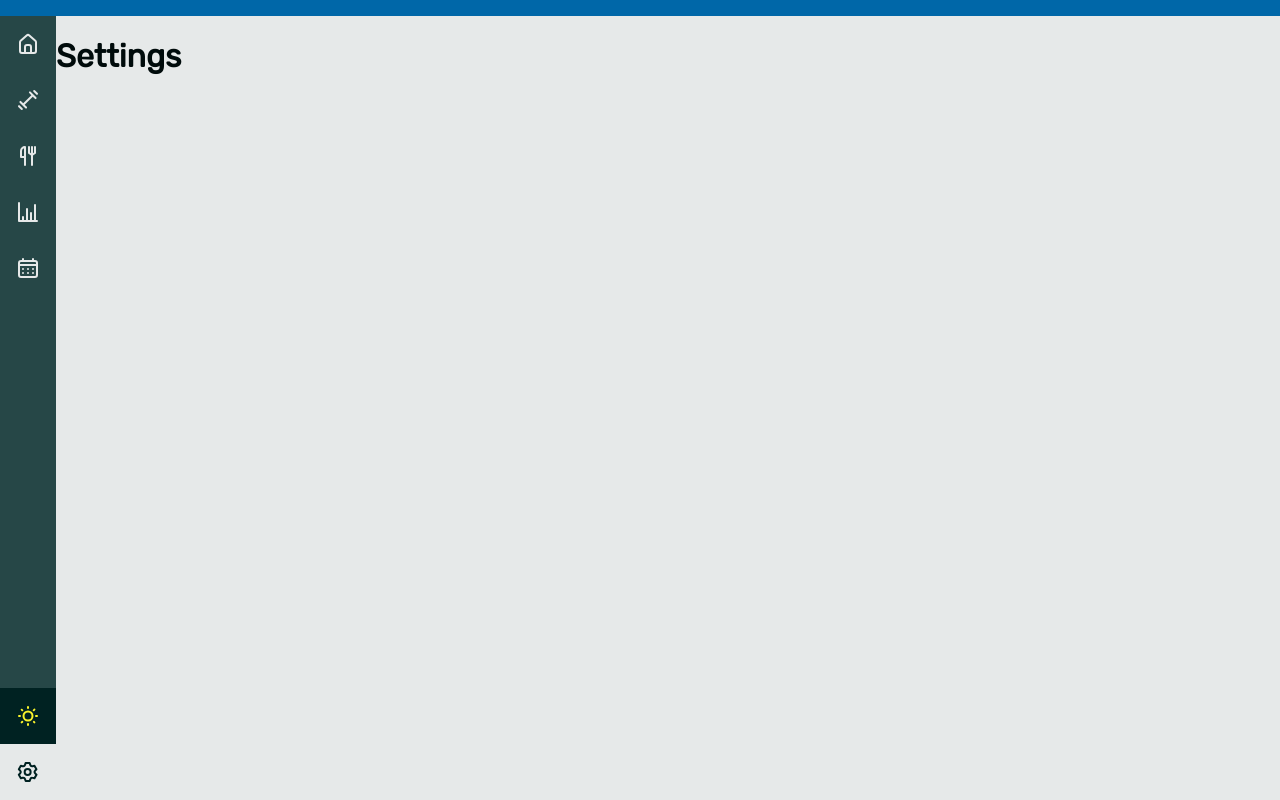
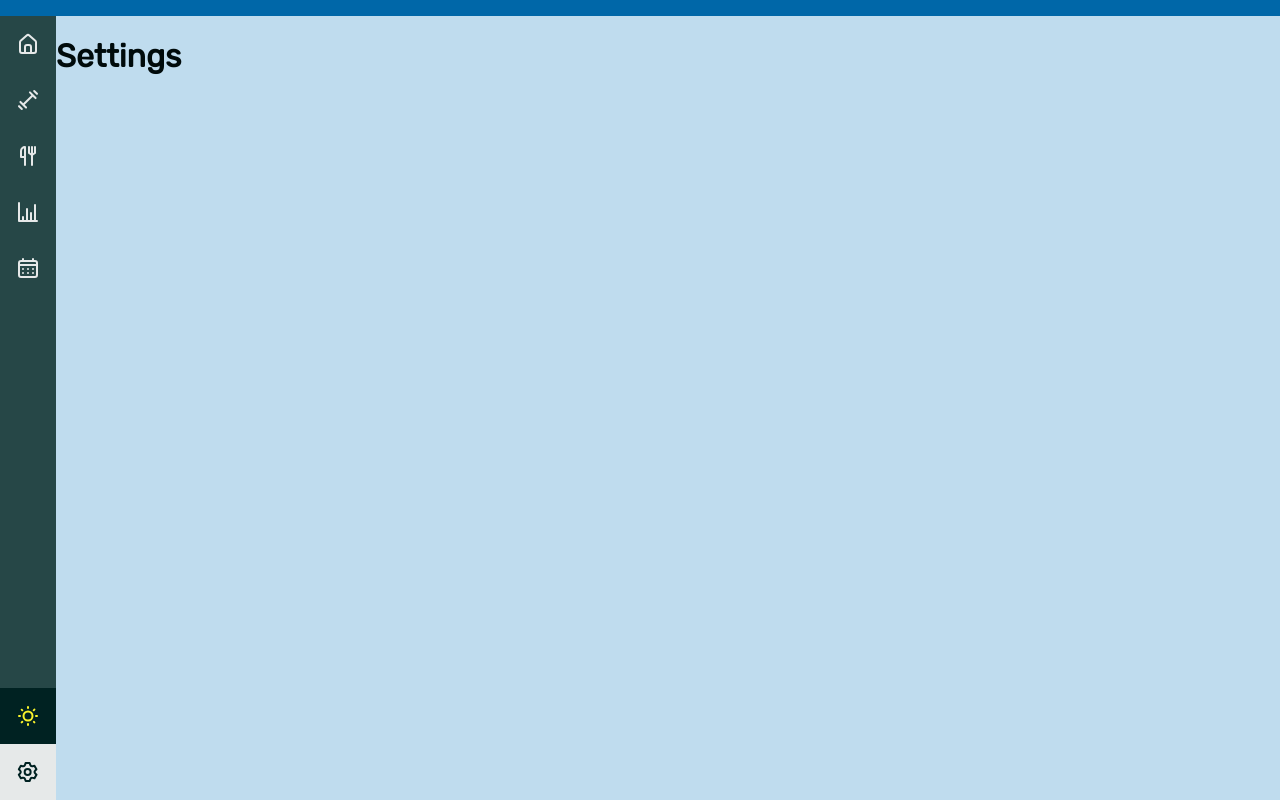
Before and after one commit to houstonmp/macrotracker-v2, a React (Vite) app: page /settings in a window 1280 px wide. Built offline with nearby package versions, Linux system fonts and the light colour scheme.

Commit message:
Add SVG Drop shadow for dark theme

```diff
--- a/src/index.css
+++ b/src/index.css
@@ -85,17 +85,6 @@
   --color-alpha-800: #000B0B;
   --color-alpha-900: #000404;
 
-  /* --light-green: #ECF9E6;
-  --light-green-100: #CFF0BF;
-  --light-green-200: #A8E48C;
-  --light-green-300: #82D859;
-  --light-green-400: #5BCC26;
-  --light-green-500: #38B000;
-  --light-green-600: #2B8900;
-  --light-green-700: #1F6200;
-  --light-green-800: #061300;
-  --light-green-900: #061300; */
-
   --color-beta: #E6F1F8;
   --color-beta-100: #3D3A41;
   --color-beta-200: #312E34;
@@ -110,18 +99,44 @@
   --color-beta-800: #002238;
   --color-beta-900: #000B13;
 
-  --color-gamma: #D4C7E6;
+  --color-gamma: var(--color-beta);
+  --color-gamma-100: var(--color-beta-100);
+  --color-gamma-200: var(--color-beta-200);
+  --color-gamma-300: var(--color-beta-300);
+  --color-gamma-400: var(--color-beta-400);
+  --color-gamma-500: var(--color-beta-500);
+
+
+  /* Purple Theme */
+  /* --color-gamma: #D4C7E6;
   --color-gamma-100: #BEABD9;
   --color-gamma-200: #A88ECC;
   --color-gamma-300: #9372C0;
   --color-gamma-400: #7D56B3;
-  --color-gamma-500: #69469B;
+  --color-gamma-500: #69469B; */
+
+  /* Blue Theme */
+  /* --color-gamma: #E6F1F8;
+  --color-gamma-100: #2687C5;
+  --color-gamma-200: #0067A8;
+  --color-gamma-300: #005083;
+  --color-gamma-400: #00395E;
+  --color-gamma-500: #002238; */
+
+
+  /* Yellow Theme */
+  /* --color-gamma: #D4C7E6;
+  --color-gamma-100: #F8F32B;
+  --color-gamma-200: #F8F412;
+  --color-gamma-300: #DAD607;
+  --color-gamma-400: #B2AF06;
+  --color-gamma-500: #8A8805; */
 
   /* --color-gamma-00:
     --color-gamma-00:
     --color-gamma-00: */
-
   --primary-gold-500: #F8F32B;
+  --primary-teal-500: #5CFFD3;
 }
 
 .card {
@@ -132,16 +147,24 @@
 body {
   border-top: 2vh solid var(--color-beta-500);
   background: linear-gradient(var(--color-gamma), var(--color-gamma-500));
+  /* background: linear-gradient(var(--primary-gold-500), var(--color-gamma-100)); */
   background-repeat: no-repeat;
   color: var(--color-alpha-800);
   margin: 0;
   font-family: 'Rubik', sans-serif;
   min-height: 100vh;
+  -webkit-transition: background-color 1000ms linear;
+  -ms-transition: background-color 1000ms linear;
+  transition: background-color 1000ms linear;
 
 }
 
 .dark {
   color: white;
+}
+
+path {
+  filter: drop-shadow(0 -1px 10px var(--primary-teal-500));
 }
 
 .dark {
--- a/src/pages/RootLayout.module.css
+++ b/src/pages/RootLayout.module.css
@@ -6,10 +6,11 @@
 
 .settings {
     transition: background .9s;
-    background-color: var(--color-alpha);
+    background-color: var(--color-beta-100);
     flex-basis: 1rem;
     justify-content: flex-start;
     align-items: flex-start;
     margin: 0;
-    flex: 2
+    flex: 2;
+    color: inherit;
 }
```
